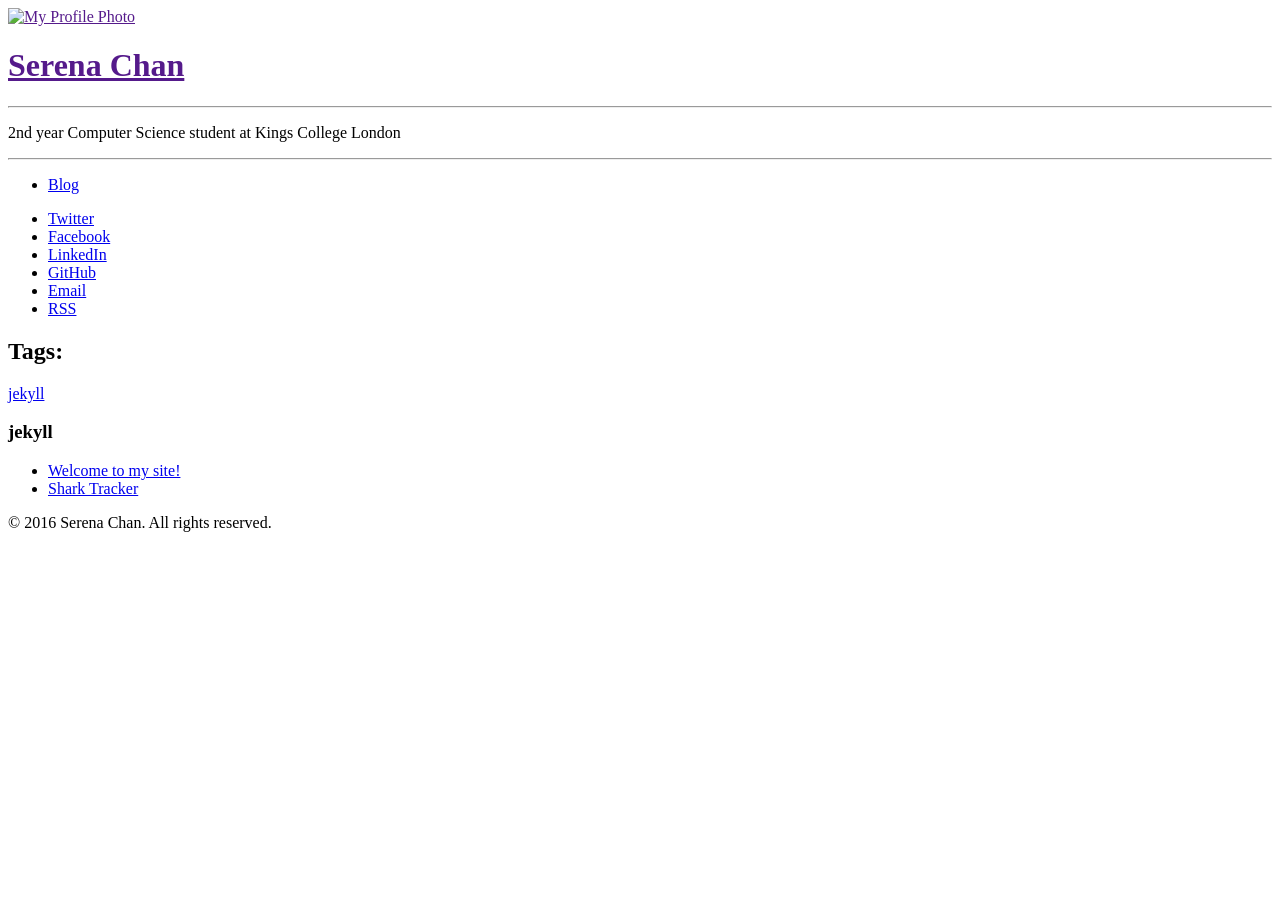
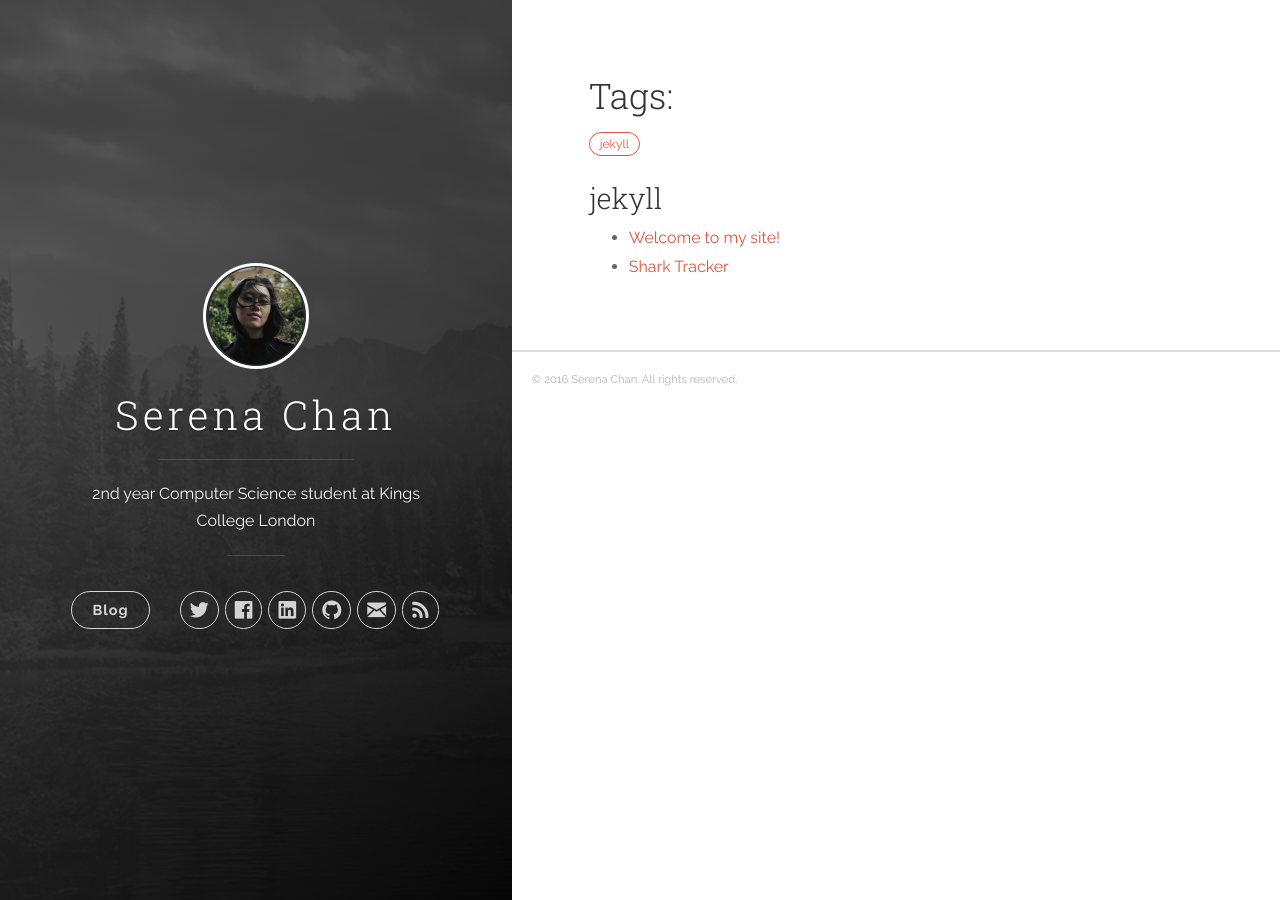
Before and after one commit to serena97/serenac, a Jekyll site: the page built from tags.md, in a window 1280 px wide. Built offline with Jekyll 4.4.1, drawn with Linux system fonts in a browser that asks for light colours; nearby versions of some CDN libraries.

```diff
--- a/_config.yml
+++ b/_config.yml
@@ -2,7 +2,7 @@
 title: Serena Chan
 description: '2nd year Computer Science student at Kings College London'
 url: 'serenac.me'
-baseurl:
+baseurl: '/'
 # google_analytics: 'UA-XXXXXX-X'
 # disqus_shortname: 'your-disqus-name'
 
```
